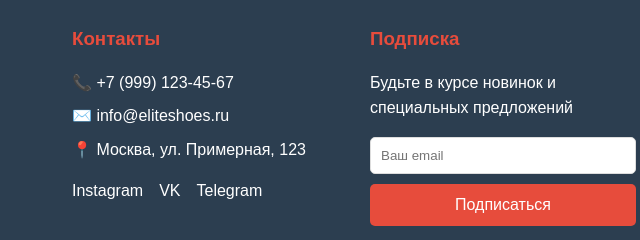
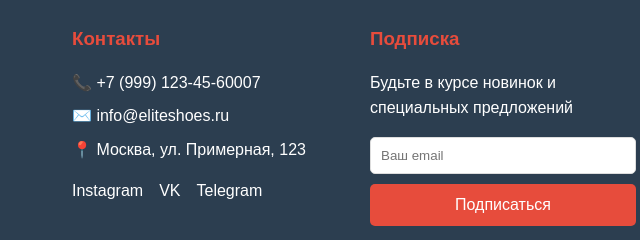
Before and after one commit to lenar696i-beep/333, a plain HTML site: page index.html in a window 1280 px wide. Shown: the part 2352-2592 px from the top of the page, 584-1224 px from the left. Drawn offline with Linux system fonts and the light colour scheme.

Commit message:
Update index.html

```diff
--- a/index.html
+++ b/index.html
@@ -469,7 +469,7 @@
                 <div class="footer-column">
                     <h3>Контакты</h3>
                     <ul>
-                        <li>📞 +7 (999) 123-45-67</li>
+                        <li>📞 +7 (999) 123-45-60007</li>
                         <li>✉️ info@eliteshoes.ru</li>
                         <li>📍 Москва, ул. Примерная, 123</li>
                     </ul>
```
